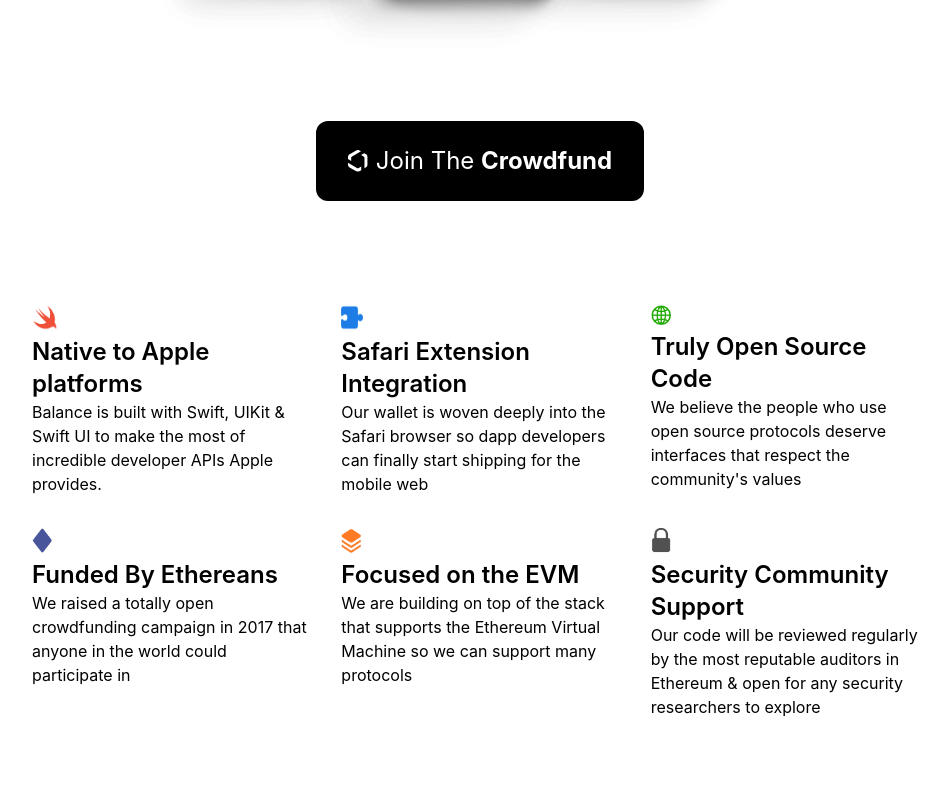
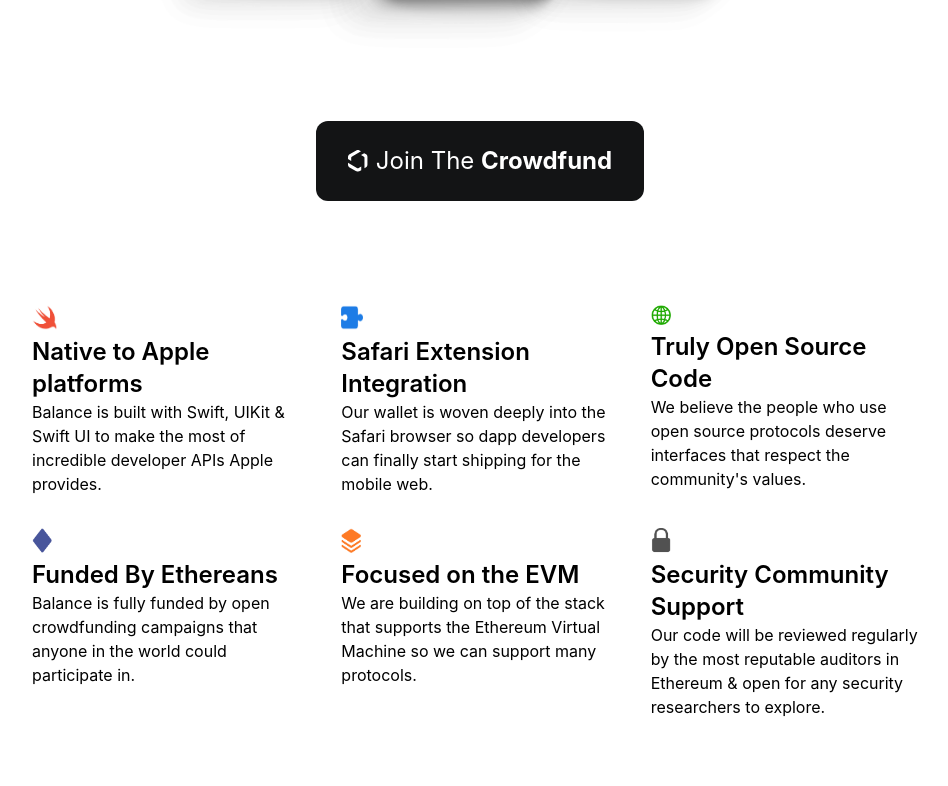
Before and after one commit to balance-io/home, a Next.js app: page / in a window 1280 px wide. Shown: the part 754-1540 px from the top of the page, without its empty margins (160-1108 px from the left). Built offline with nearby package versions, Linux system fonts and the light colour scheme.

Commit message:
button and text fix

```diff
--- a/pages/components/features.js
+++ b/pages/components/features.js
@@ -14,25 +14,25 @@
                 <div>
                     <Image src="/assets/icons/safari.jpg" alt="balance" width="22" height="25" className="" />
                     <h1 className="text-2xl font-semibold">Safari Extension Integration</h1>
-                <p>Our wallet is woven deeply into the Safari browser so dapp developers can finally start shipping for the mobile web</p>
+                    <p>Our wallet is woven deeply into the Safari browser so dapp developers can finally start shipping for the mobile web.</p>
                 </div>
 
                 <div>
                     <Image src="/assets/icons/web.jpg" alt="balance" width="20" height="20" className="" />
                     <h1 className="text-2xl font-semibold">Truly Open Source Code</h1>
-                <p>We believe the people who use open source protocols deserve interfaces that respect the community&apos;s values</p>
+                    <p>We believe the people who use open source protocols deserve interfaces that respect the community&apos;s values.</p>
                 </div>
 
                 <div>
                     <Image src="/assets/icons/etherans.jpg" alt="balance" width="20" height="25" className="" />
                     <h1 className="text-2xl font-semibold">Funded By Ethereans</h1>
-                <p>We raised a totally open crowdfunding campaign in 2017 that anyone in the world could participate in</p>
+                    <p>Balance is fully funded by open crowdfunding campaigns that anyone in the world could participate in.</p>
                 </div>
 
                 <div>
                     <Image src="/assets/icons/evm.jpg" alt="balance" width="20" height="25" className="" />
                     <h1 className="text-2xl font-semibold">Focused on the EVM</h1>
-                <p>We are building on top of the stack that supports the Ethereum Virtual Machine so we can support many protocols</p>
+                    <p>We are building on top of the stack that supports the Ethereum Virtual Machine so we can support many protocols.</p>
                 </div>
 
                 <div>
@@ -41,7 +41,7 @@
 
                     <h1 className="text-2xl font-semibold">Security Community Support</h1>
 
-                <p>Our code will be reviewed regularly by the most reputable auditors in Ethereum &#38; open for any security researchers to explore</p>
+                    <p>Our code will be reviewed regularly by the most reputable auditors in Ethereum &#38; open for any security researchers to explore.</p>
                 </div>
 
             </div>
--- a/pages/components/hero.js
+++ b/pages/components/hero.js
@@ -12,13 +12,13 @@
             </div>
             <div className="flex justify-center align-center">
                 <Link href="https://ricburton.mirror.xyz/crowdfunds/0x9500b696F00AE82CA97d06379CF0A2b60B467040" passHref>
-                <div className="flex bg-black text-white py-6 px-8 rounded-xl mb-14 font-semibold whitespace-nowrap space-x-2 hover:bg-gray-800 hover:cursor-pointer duration-300">
-                   <span className="hidden md:flex"> <Image src="/Rings.svg" alt="balance" width="20" height="20" className="" /> </span>
-                    <p className="text-2xl font-normal">Join The <b className='font-bold'>Crowdfund</b></p>
+                    <div className="flex bg-[#131415] text-white py-6 px-8 rounded-xl mb-14 font-semibold whitespace-nowrap space-x-2 hover:bg-gray-800 hover:cursor-pointer duration-300">
+                        <span className="hidden md:flex"> <Image src="/Rings.svg" alt="balance" width="20" height="20" className="" /> </span>
+                        <p className="text-2xl font-normal">Join The <b className='font-bold'>Crowdfund</b></p>
                     </div>
                 </Link>
             </div>
-      <div className="pb-12" />
+            <div className="pb-12" />
         </section>
     );
 }
```
Lines whose indentation alone changed are shown as unchanged.
